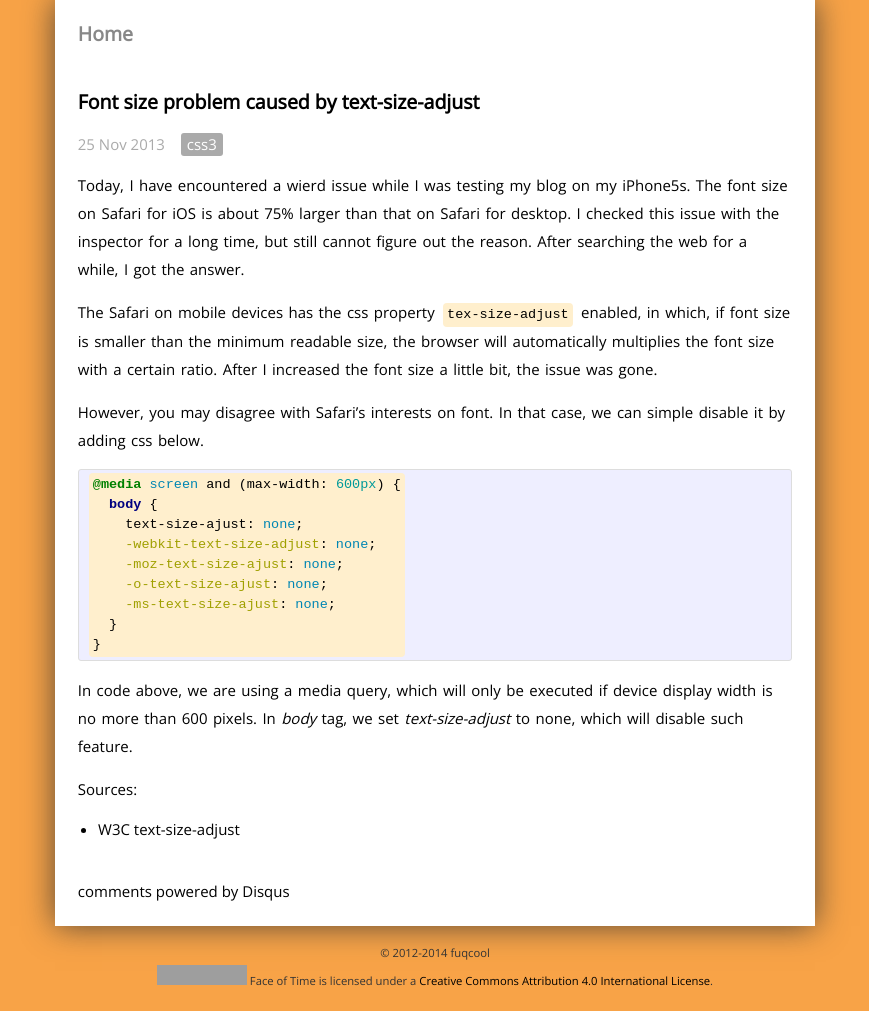
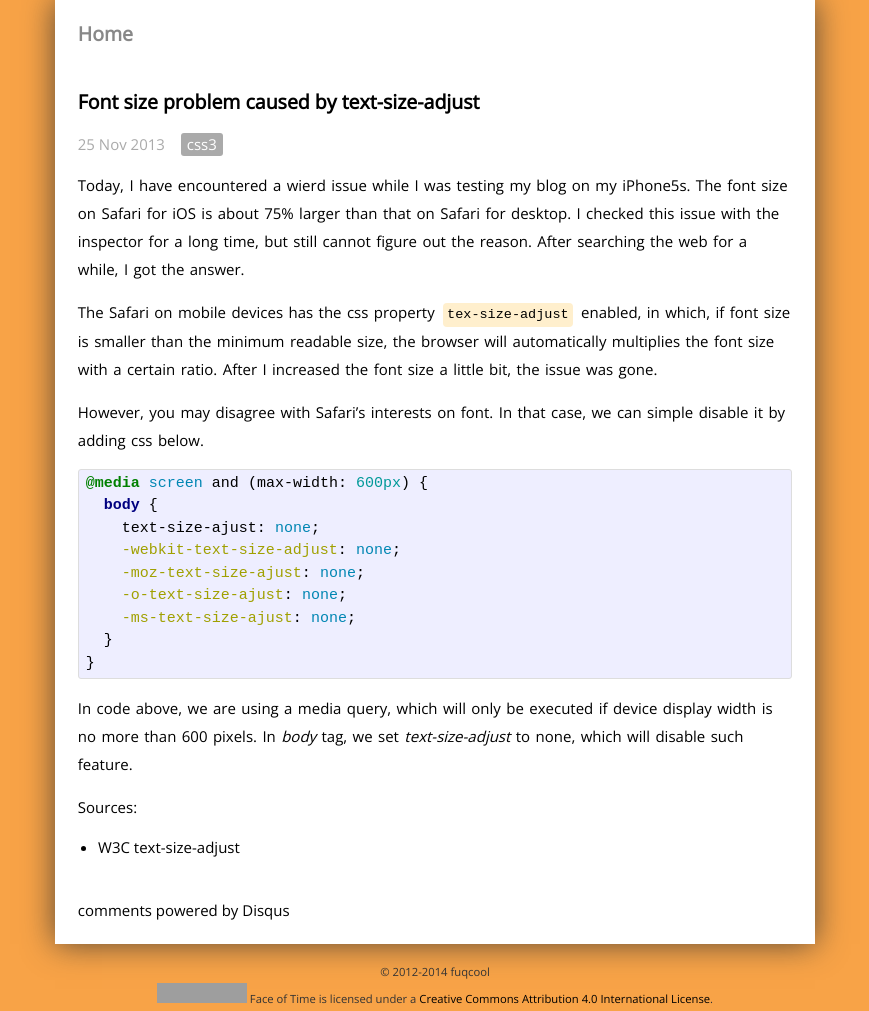
Before and after one commit to fuqcool/fuqcool.github.io, a Jekyll site: the page built from _posts/2013-11-25-text-size-adjust-problem.md, in a window 1280 px wide. Shown: the whole page, without its empty margins (205-1074 px from the left). Built offline with Jekyll 4.4.1, drawn with Linux system fonts in a browser that asks for light colours; Markdown is read by kramdown in place of the engine named in the settings; comment, search, counter and statistics services are not loaded; grey boxes are pictures that could not be loaded.

Commit message:
Update main.css

```diff
--- a/css/main.css
+++ b/css/main.css
@@ -182,7 +182,7 @@ a:hover {
   margin-left: 1.35em;
 }
 
-.post code {
+.post p code {
   background-color: #FFEFCD;
   padding: 2px 4px;
   font-size: 0.9em;
```
